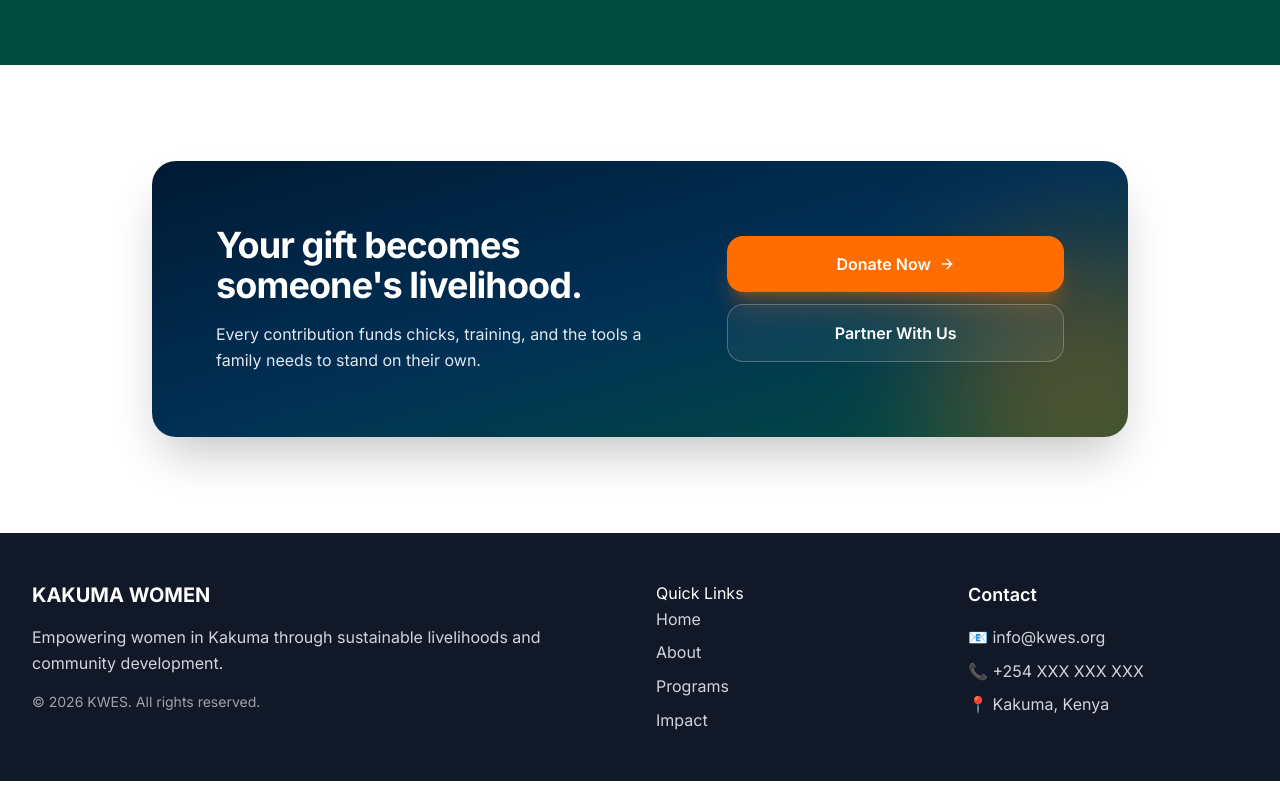
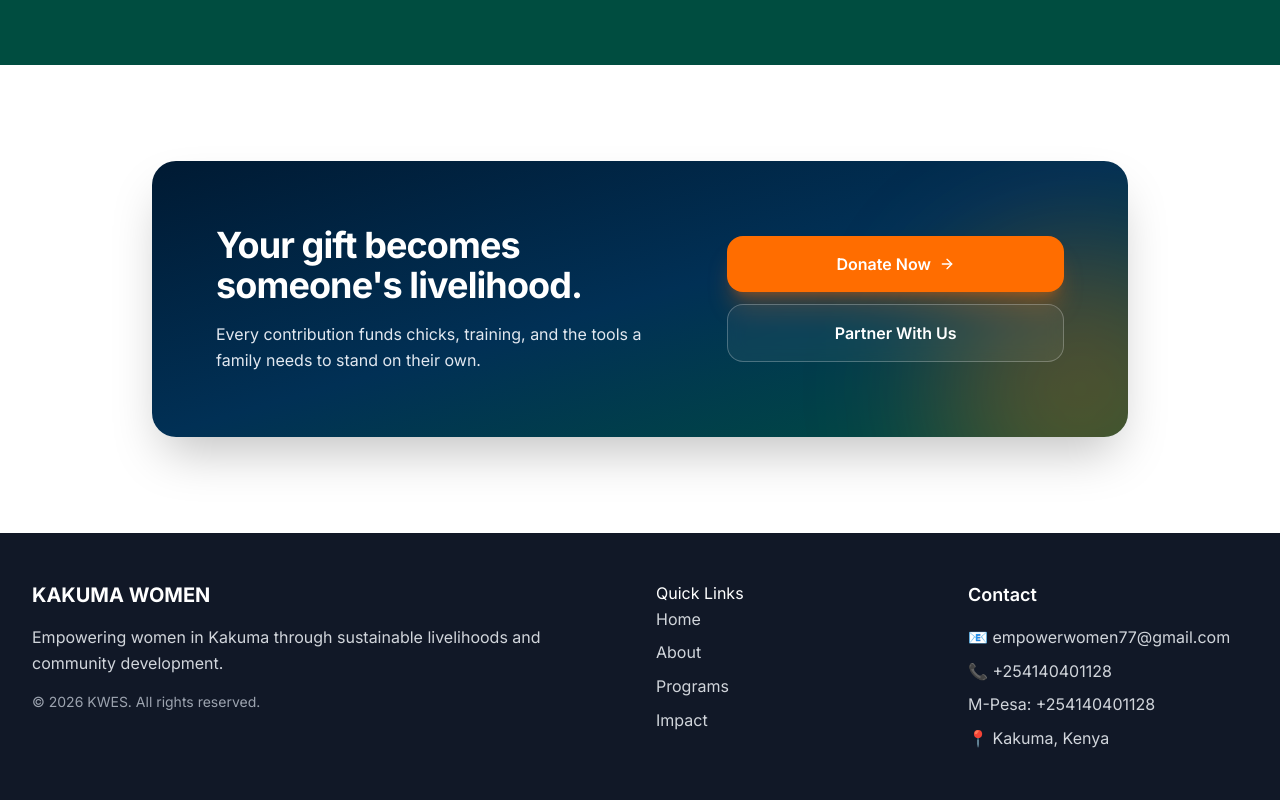
Before and after one commit to KaserekaMboghaPhilemon/Kwes-cbo-project, a React (Vite) app: page / in a window 1280 px wide. Shown: the part 2500-3300 px from the top of the page. Built offline with nearby package versions, Linux system fonts and the light colour scheme; a web font is replaced by a local one.

Commit message:
chore: unify contact email and M-Pesa details across footer and donate flow

```diff
--- a/app/components/Contact.jsx
+++ b/app/components/Contact.jsx
@@ -101,14 +101,14 @@ const Contact = () => {
                   <InfoRow
                     icon={Mail}
                     title={t("contact.email.title")}
-                    body="info@kwes.or.ke"
-                    href="mailto:info@kwes.or.ke"
+                    body="empowerwomen77@gmail.com"
+                    href="mailto:empowerwomen77@gmail.com"
                   />
                   <InfoRow
                     icon={Phone}
                     title={t("contact.phone.title")}
-                    body="+254 700 000 000"
-                    href="tel:+254700000000"
+                    body="+254 140401128"
+                    href="tel:+254140401128"
                   />
                 </ul>
 
--- a/app/components/Donate.jsx
+++ b/app/components/Donate.jsx
@@ -97,6 +97,8 @@ const Section = ({ children, className = "", delay = 0 }) => (
 // ---------------------------------------------------------------------------
 const Donate = () => {
   const { t } = useLanguage();
+  const SUPPORT_EMAIL = "empowerwomen77@gmail.com";
+  const MPESA_RECIPIENT = "+254140401128";
 
   const [tier, setTier] = useState(50);          // 10 | 50 | 100 | "custom"
   const [custom, setCustom] = useState(0);       // canonical USD amount
@@ -479,7 +481,7 @@ const Donate = () => {
                       />
                       <div className="rounded-xl border border-slate-200 bg-slate-50 px-4 py-3 text-sm text-slate-700 dark:border-slate-700 dark:bg-slate-900 dark:text-slate-200">
                         <p className="font-semibold">M-Pesa Recipient</p>
-                        <p className="mt-1 text-safety-orange font-bold">+254140401128</p>
+                        <p className="mt-1 text-safety-orange font-bold">{MPESA_RECIPIENT}</p>
                       </div>
                     </div>
                   )}
@@ -582,9 +584,10 @@ const Donate = () => {
                       {paymentMode === "manual" && (
                         <ol className="mt-4 space-y-2 text-sm text-slate-700 dark:text-slate-200">
                           <li className="flex items-start gap-2"><Phone className="mt-0.5 h-4 w-4 flex-shrink-0 text-safety-orange" /><span>Open M-Pesa → <strong>Send Money</strong></span></li>
-                          <li className="flex items-start gap-2"><span className="flex h-5 w-5 flex-shrink-0 items-center justify-center rounded-full bg-safety-orange text-[11px] font-extrabold text-white">2</span><span>Send to <strong className="text-safety-orange">+254140401128</strong></span></li>
+                          <li className="flex items-start gap-2"><span className="flex h-5 w-5 flex-shrink-0 items-center justify-center rounded-full bg-safety-orange text-[11px] font-extrabold text-white">2</span><span>Send to <strong className="text-safety-orange">{MPESA_RECIPIENT}</strong></span></li>
                           <li className="flex items-start gap-2"><span className="flex h-5 w-5 flex-shrink-0 items-center justify-center rounded-full bg-safety-orange text-[11px] font-extrabold text-white">3</span><span>Use <strong>{paymentRef}</strong> as account reference</span></li>
                           <li className="flex items-start gap-2"><span className="flex h-5 w-5 flex-shrink-0 items-center justify-center rounded-full bg-safety-orange text-[11px] font-extrabold text-white">4</span><span>Forward the M-Pesa confirmation SMS to <strong>+254114366228</strong> (WhatsApp)</span></li>
+                          <li className="flex items-start gap-2"><span className="flex h-5 w-5 flex-shrink-0 items-center justify-center rounded-full bg-safety-orange text-[11px] font-extrabold text-white">5</span><span>Need help? Email <a className="font-semibold text-safety-orange hover:underline" href={`mailto:${SUPPORT_EMAIL}`}>{SUPPORT_EMAIL}</a></span></li>
                         </ol>
                       )}
 
--- a/app/components/Footer.jsx
+++ b/app/components/Footer.jsx
@@ -33,8 +33,19 @@ const Footer = () => {
           <div className="min-h-[8rem]">
             <h4 className="text-lg font-semibold mb-4">{t("footer.contact")}</h4>
             <ul className="space-y-2 text-gray-300">
-              <li>📧 info@kwes.org</li>
-              <li>📞 +254 XXX XXX XXX</li>
+              <li>
+                📧{" "}
+                <a href="mailto:empowerwomen77@gmail.com" className="hover:text-white transition">
+                  empowerwomen77@gmail.com
+                </a>
+              </li>
+              <li>
+                📞{" "}
+                <a href="tel:+254140401128" className="hover:text-white transition">
+                  +254140401128
+                </a>
+              </li>
+              <li>M-Pesa: +254140401128</li>
               <li>📍 {t("footer.address")}</li>
             </ul>
           </div>
```
